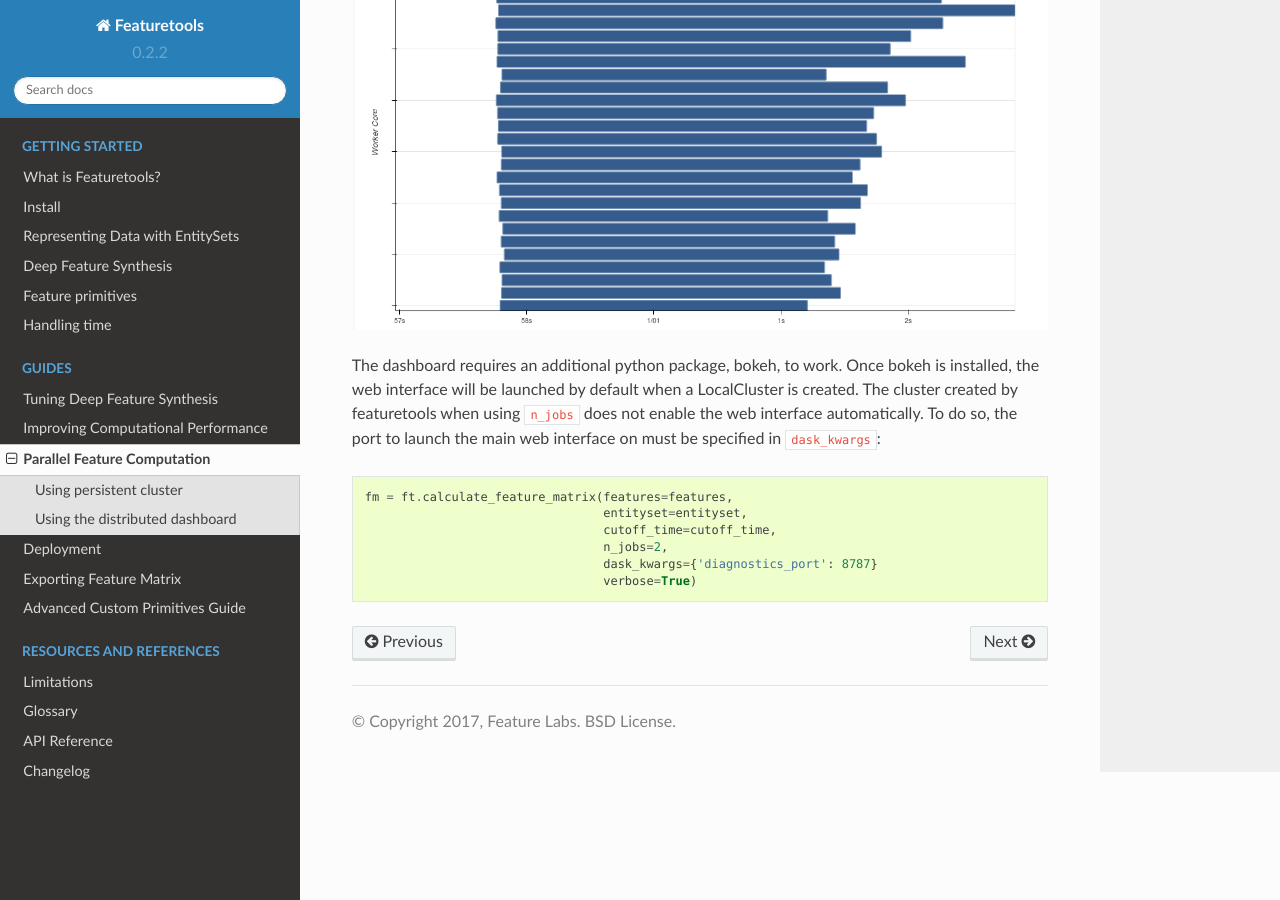
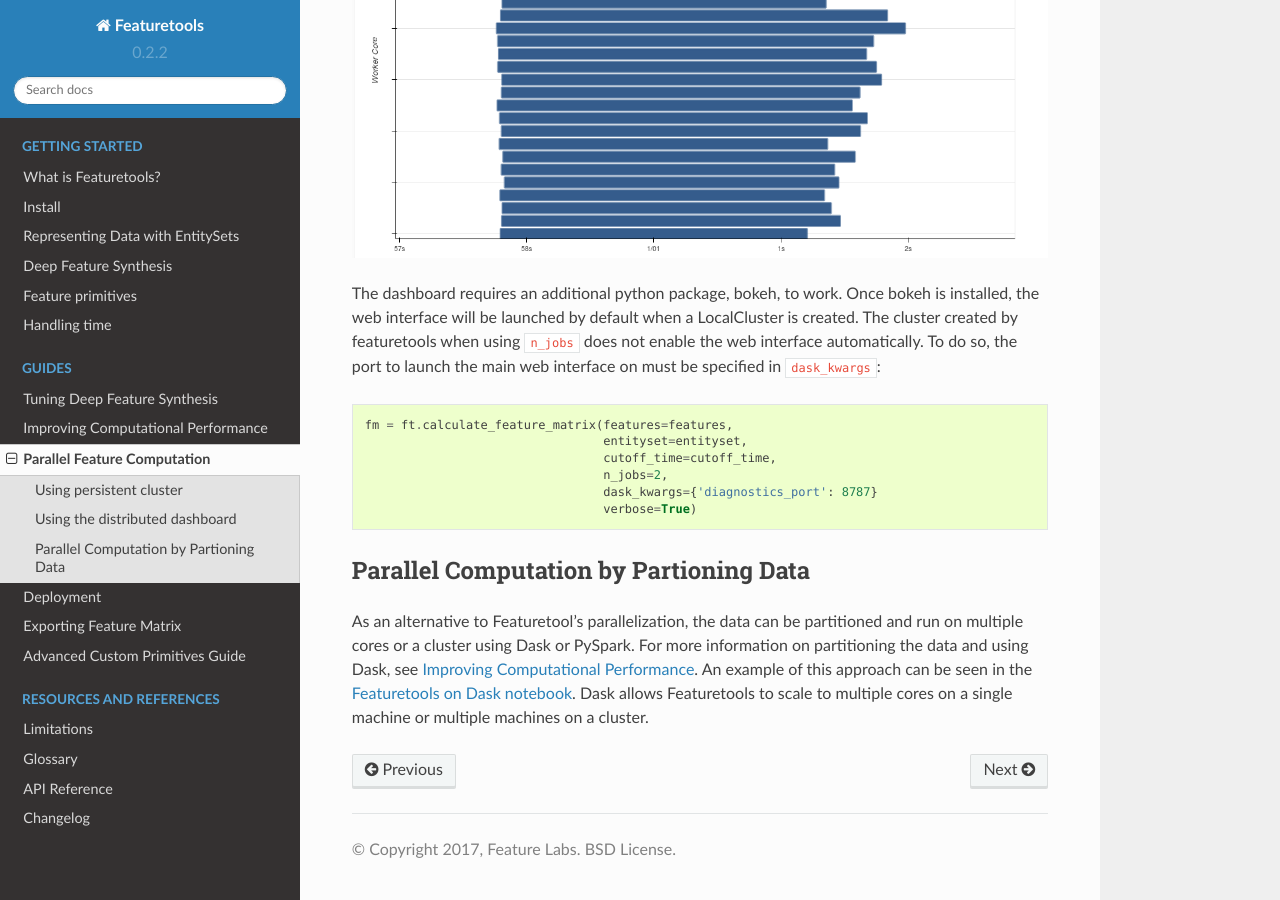
Before and after one commit to alteryx/featuretools, a Sphinx documentation site: the page built from docs/source/guides/parallel.rst, in a window 1280 px wide and 900 px high, scrolled down 1692 px. Built offline with Sphinx 7.4.7 and the Read the Docs theme 2.0.0, drawn with Linux system fonts in a browser that asks for light colours; comment, search, counter and statistics services are not loaded; some of the changed text lies outside the part shown.

Commit message:
Update parallel.rst

```diff
--- a/docs/source/guides/parallel.rst
+++ b/docs/source/guides/parallel.rst
@@ -50,3 +49,7 @@
                                      n_jobs=2,
                                      dask_kwargs={'diagnostics_port': 8787}
                                      verbose=True)
+
+Parallel Computation by Partioning Data
+-------------------------------
+As an alternative to Featuretool's parallelization, the data can be partitioned and run on multiple cores or a cluster using Dask or PySpark. For more information on partitioning the data and using Dask, see :doc:`/guides/performance`. An example of this approach can be seen in the `Featuretools on Dask notebook <https://github.com/Featuretools/Automated-Manual-Comparison/blob/master/Loan%20Repayment/notebooks/Featuretools%20on%20Dask.ipynb>`_. Dask allows Featuretools to scale to multiple cores on a single machine or multiple machines on a cluster.
```
Also changed, not shown: other parts of docs/source/guides/parallel.rst (+1 -2 lines).
